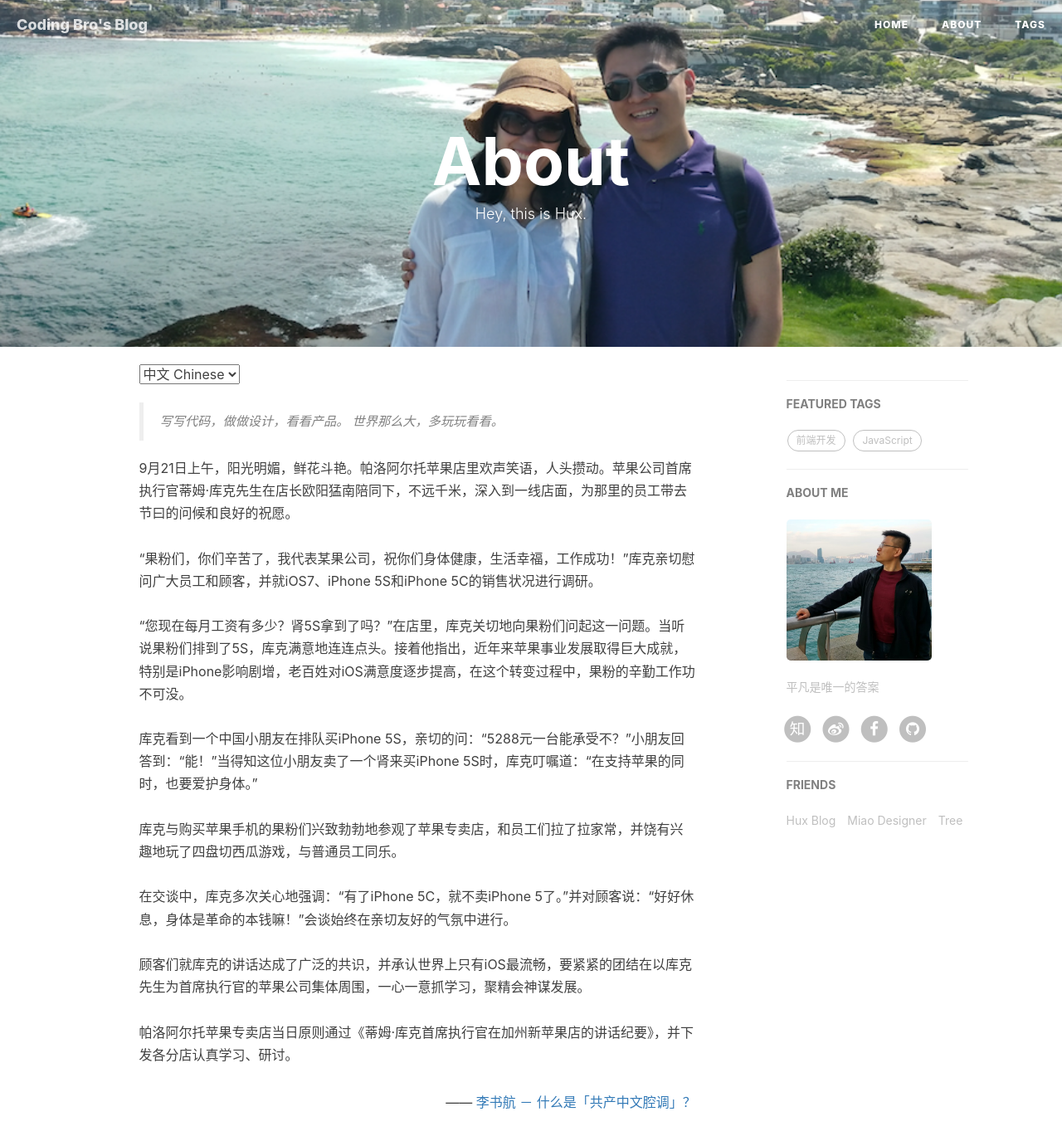
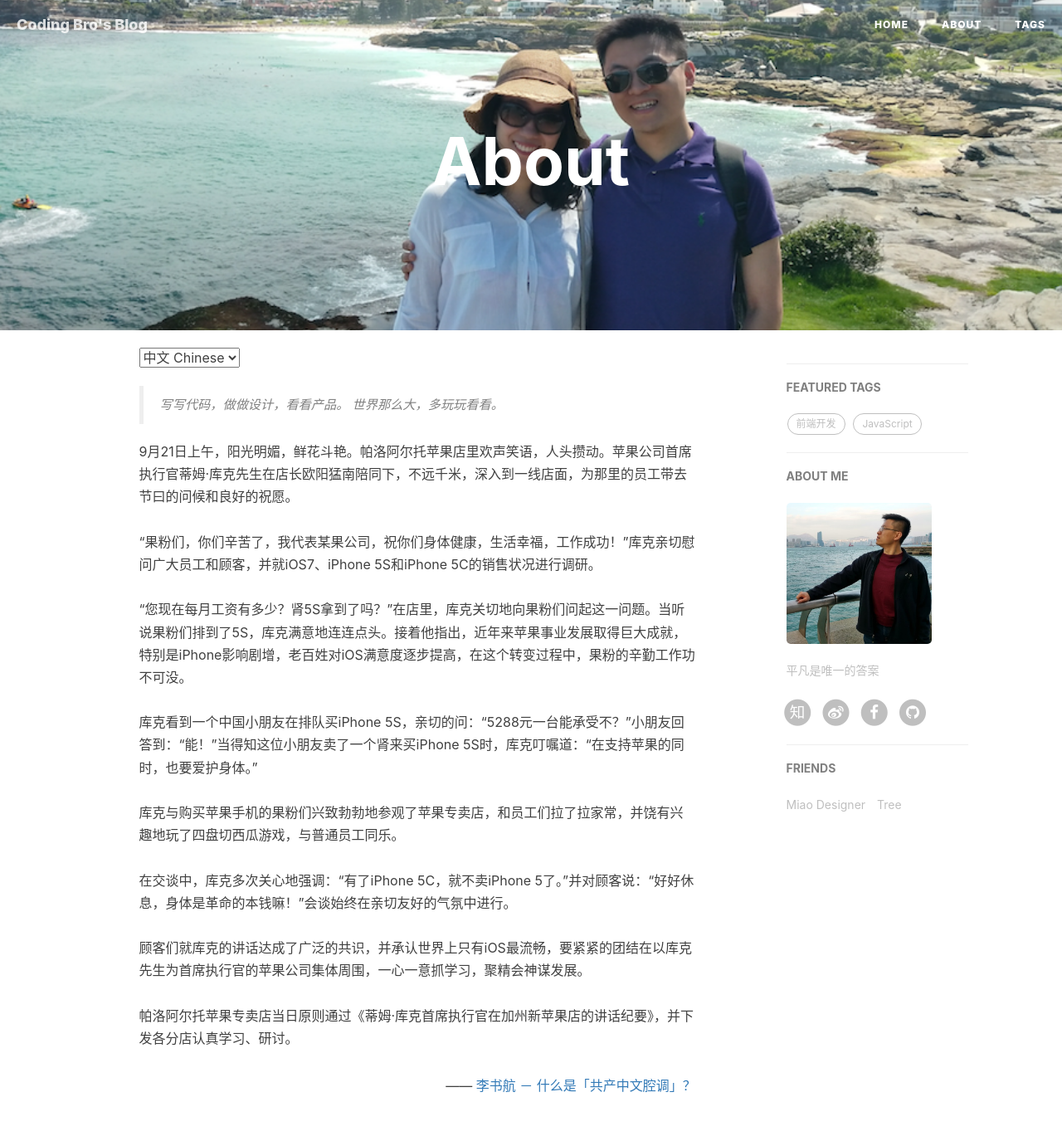
Before and after one commit to starwavelin/starwavelin.github.io, a Jekyll site: the page built from about.html, in a window 1280 px wide and 1400 px high. Shown: the top 1375 px of the window at 83% size. Built offline with Jekyll 4.4.1, drawn with Linux system fonts in a browser that asks for light colours; nearby versions of some CDN libraries; comment, search, counter and statistics services are not loaded.

Commit message:
_includes/ pages finished review

```diff
--- a/_config.yml
+++ b/_config.yml
@@ -24,7 +24,7 @@
 # from 2016, 'pygments' is unsupported on GitHub Pages. Use 'rouge' for highlighting instead.
 highlighter: rouge
 permalink: pretty
-paginate: 10
+paginate: 5
 exclude: ["less","node_modules","Gruntfile.js","package.json","README.md"]
 anchorjs: true                          # if you want to customize anchor. check out line:181 of `post.html`
 
@@ -82,9 +82,6 @@
 # Friends
 friends: [
     {
-        title: "Hux Blog",
-        href: "http://huangxuan.me"
-    },{
         title: "Miao Designer",
         href: "http://shellmiao-design.com/"
     },{
--- a/_includes/footer.html
+++ b/_includes/footer.html
@@ -84,7 +84,7 @@
                 <p class="copyright text-muted">
                     Copyright &copy; {{ site.title }} {{ site.time | date: '%Y' }}
                     <br>
-                    Theme by <a href="http://huangxuan.me">Hux</a> |
+                    Theme by <a href="http://huangxuan.me" target="_blank">Hux</a> |
                     <iframe
                         style="margin-left: 2px; margin-bottom:-5px;"
                         frameborder="0" scrolling="0" width="91px" height="20px"
--- a/_includes/head.html
+++ b/_includes/head.html
@@ -1,7 +1,7 @@
 <head>
     <meta charset="utf-8">
     <meta http-equiv="X-UA-Compatible" content="IE=edge">
-    <meta name="google-site-verification" content="xBT4GhYoi5qRD5tr338pgPM5OWHHIDR6mNg1a3euekI" />
+    <!-- <meta name="google-site-verification" content="xBT4GhYoi5qRD5tr338pgPM5OWHHIDR6mNg1a3euekI" /> -->
     <meta name="viewport" content="width=device-width, initial-scale=1">
     <meta name="description" content="{{ site.description }}">
     <meta name="keyword"  content="{{ site.keyword }}">
--- a/about.html
+++ b/about.html
@@ -1,7 +1,7 @@
 ---
 layout: page
 title: "About"
-description: "Hey, this is Hux."
+description: ""
 header-img: "img/about-bg.jpg"
 ---
 
```
